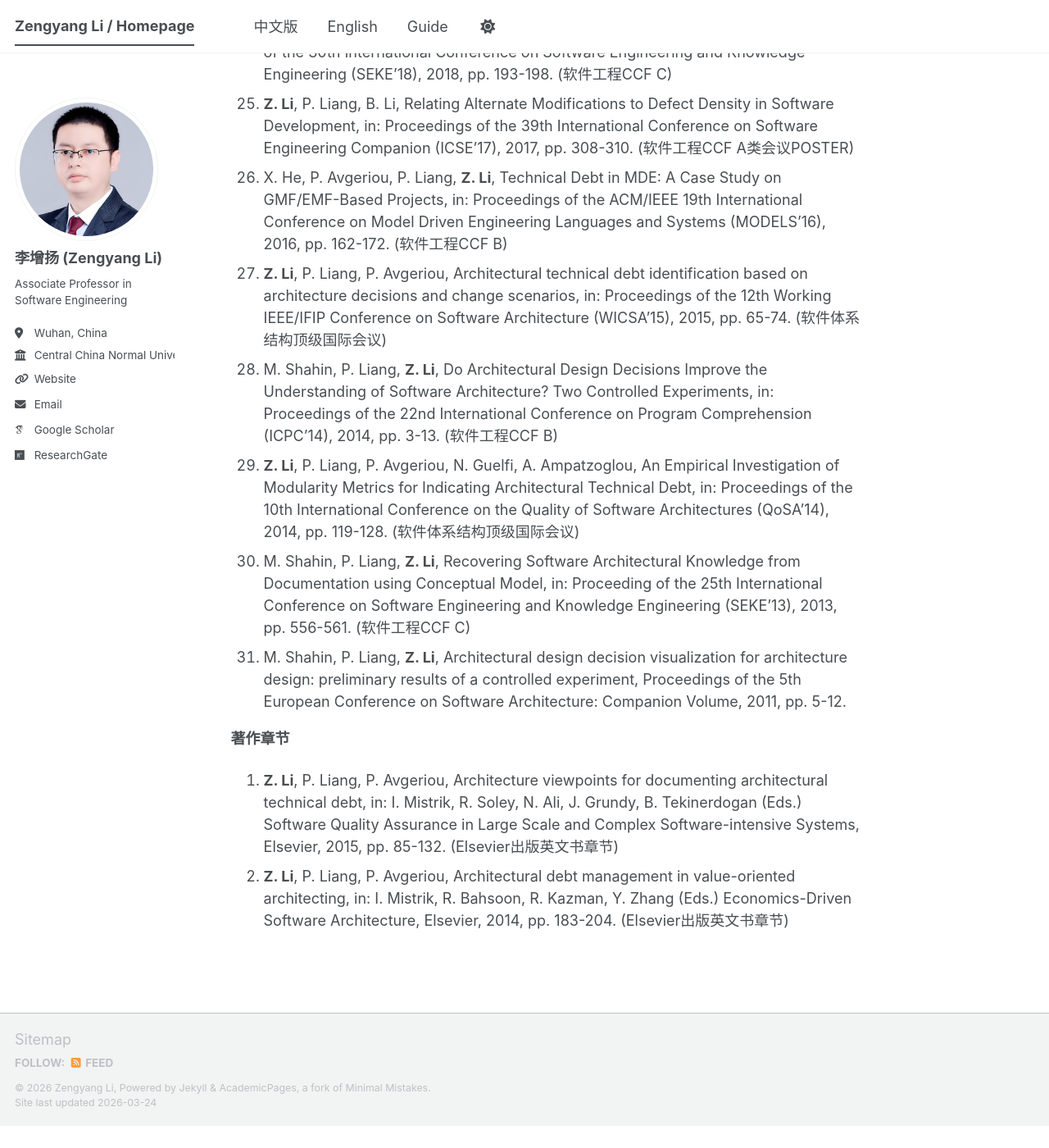
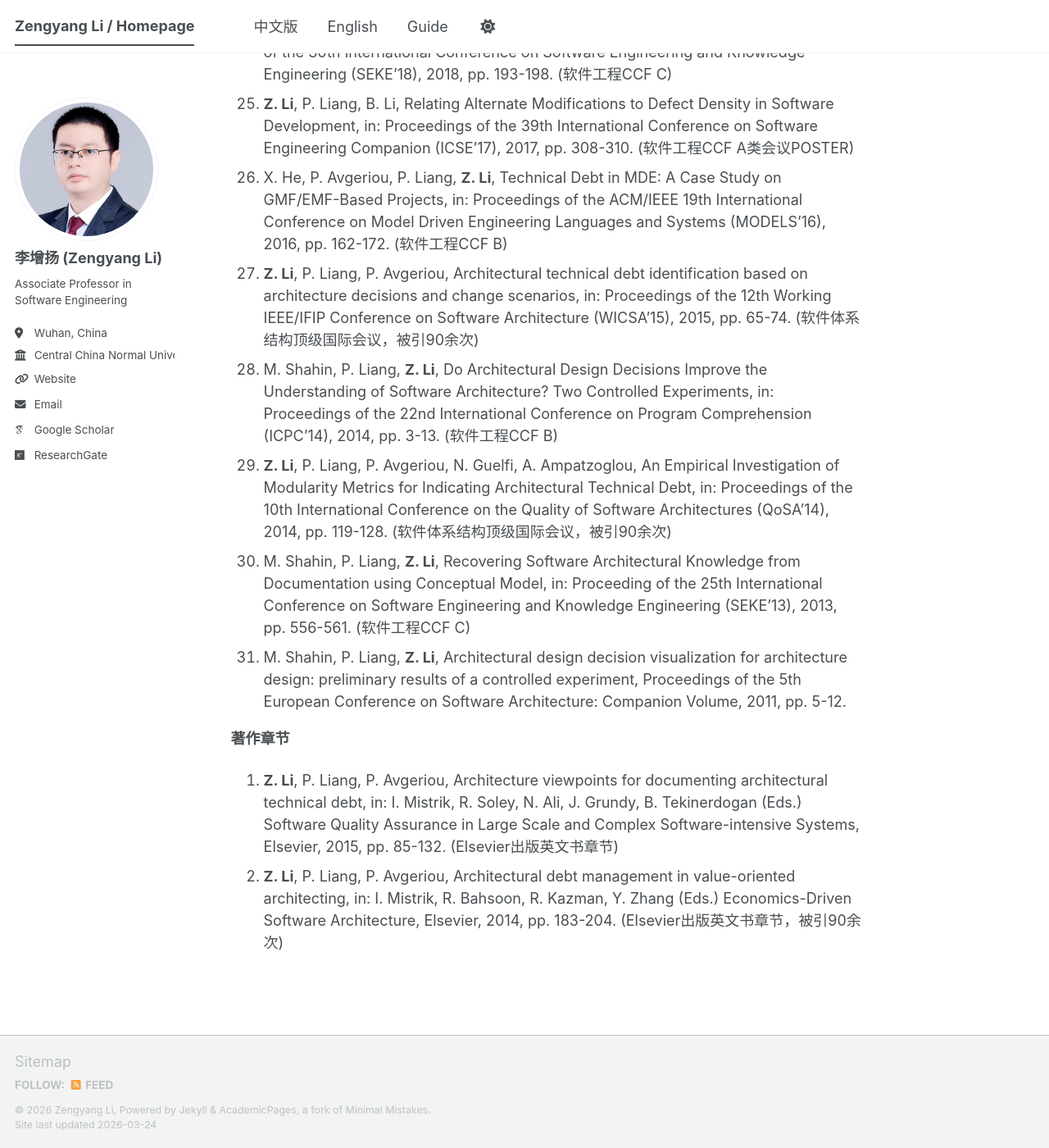
Before and after one commit to zengyang/zengyang.github.io, a Jekyll site: the page built from _pages/about.md, in a window 1280 px wide and 1400 px high, scrolled down 7581 px. Shown: the whole window at 82% size. Built offline with Jekyll 4.4.1, drawn with Linux system fonts in a browser that asks for light colours; some web fonts are replaced; a script bundle is joined from its source files by our own code; library files that are not in the unit come from our copies; before the commit the page ends 8954 px from its top, so only the background shows below that; some of the changed text lies outside the part shown.

Commit message:
Update about.md

```diff
--- a/_pages/about.md
+++ b/_pages/about.md
@@ -45,7 +45,7 @@ redirect_from:
 - [Google Scholar主页](https://scholar.google.com/citations?user=Pfde0K0AAAAJ&hl=en)
 - [ResearchGate主页](https://www.researchgate.net/profile/Zengyang-Li/research)
 
-以下论文带*为通讯作者
+以下论文带*为通讯作者，引用次数来自Google Scholar
 
 **期刊论文**
 1. G. Cai, **Z. Li***, P. Liang, R. Mo, H. Liu, Y. Ma, Bug Priority Change Prediction: An Exploratory Study on Apache Software, ACM Transactions on Software Engineering and Methodology, 2025, DOI: http://dx.doi.org/10.1145/3785148. (软件工程CCF A，SCI一区)
@@ -110,12 +110,12 @@ redirect_from:
 1. C. Cheng, B. Li, **Z. Li***, P. Liang, Automatic Detection of Public Development Projects in Large Open Source Ecosystems: An Exploratory Study on GitHub, in: Proceedings of the 30th International Conference on Software Engineering and Knowledge Engineering (SEKE'18), 2018, pp. 193-198. (软件工程CCF C)
 1. **Z. Li**, P. Liang, B. Li, Relating Alternate Modifications to Defect Density in Software Development, in: Proceedings of the 39th International Conference on Software Engineering Companion (ICSE'17), 2017, pp. 308-310. (软件工程CCF A类会议POSTER)
 1. X. He, P. Avgeriou, P. Liang, **Z. Li**, Technical Debt in MDE: A Case Study on GMF/EMF-Based Projects, in: Proceedings of the ACM/IEEE 19th International Conference on Model Driven Engineering Languages and Systems (MODELS'16), 2016, pp. 162-172. (软件工程CCF B)
-1. **Z. Li**, P. Liang, P. Avgeriou, Architectural technical debt identification based on architecture decisions and change scenarios, in: Proceedings of the 12th Working IEEE/IFIP Conference on Software Architecture (WICSA'15), 2015, pp. 65-74. (软件体系结构顶级国际会议)
+1. **Z. Li**, P. Liang, P. Avgeriou, Architectural technical debt identification based on architecture decisions and change scenarios, in: Proceedings of the 12th Working IEEE/IFIP Conference on Software Architecture (WICSA'15), 2015, pp. 65-74. (软件体系结构顶级国际会议，被引90余次)
 1. M. Shahin, P. Liang, **Z. Li**, Do Architectural Design Decisions Improve the Understanding of Software Architecture? Two Controlled Experiments, in: Proceedings of the 22nd International Conference on Program Comprehension (ICPC'14), 2014, pp. 3-13. (软件工程CCF B)
-1. **Z. Li**, P. Liang, P. Avgeriou, N. Guelfi, A. Ampatzoglou, An Empirical Investigation of Modularity Metrics for Indicating Architectural Technical Debt, in: Proceedings of the 10th International Conference on the Quality of Software Architectures (QoSA'14), 2014, pp. 119-128. (软件体系结构顶级国际会议)
+1. **Z. Li**, P. Liang, P. Avgeriou, N. Guelfi, A. Ampatzoglou, An Empirical Investigation of Modularity Metrics for Indicating Architectural Technical Debt, in: Proceedings of the 10th International Conference on the Quality of Software Architectures (QoSA'14), 2014, pp. 119-128. (软件体系结构顶级国际会议，被引90余次)
 1. M. Shahin, P. Liang, **Z. Li**, Recovering Software Architectural Knowledge from Documentation using Conceptual Model, in: Proceeding of the 25th International Conference on Software Engineering and Knowledge Engineering (SEKE'13), 2013, pp. 556-561. (软件工程CCF C)
 1. M. Shahin, P. Liang, **Z. Li**, Architectural design decision visualization for architecture design: preliminary results of a controlled experiment, Proceedings of the 5th European Conference on Software Architecture: Companion Volume, 2011, pp. 5-12.
 
 **著作章节**
 1. **Z. Li**, P. Liang, P. Avgeriou, Architecture viewpoints for documenting architectural technical debt, in: I. Mistrik, R. Soley, N. Ali, J. Grundy, B. Tekinerdogan (Eds.) Software Quality Assurance in Large Scale and Complex Software-intensive Systems, Elsevier, 2015, pp. 85-132. (Elsevier出版英文书章节)
-1. **Z. Li**, P. Liang, P. Avgeriou, Architectural debt management in value-oriented architecting, in: I. Mistrik, R. Bahsoon, R. Kazman, Y. Zhang (Eds.) Economics-Driven Software Architecture, Elsevier, 2014, pp. 183-204. (Elsevier出版英文书章节)
+1. **Z. Li**, P. Liang, P. Avgeriou, Architectural debt management in value-oriented architecting, in: I. Mistrik, R. Bahsoon, R. Kazman, Y. Zhang (Eds.) Economics-Driven Software Architecture, Elsevier, 2014, pp. 183-204. (Elsevier出版英文书章节，被引90余次)
```
Also changed, not shown: other parts of _pages/about.md (+2 -2 lines).
